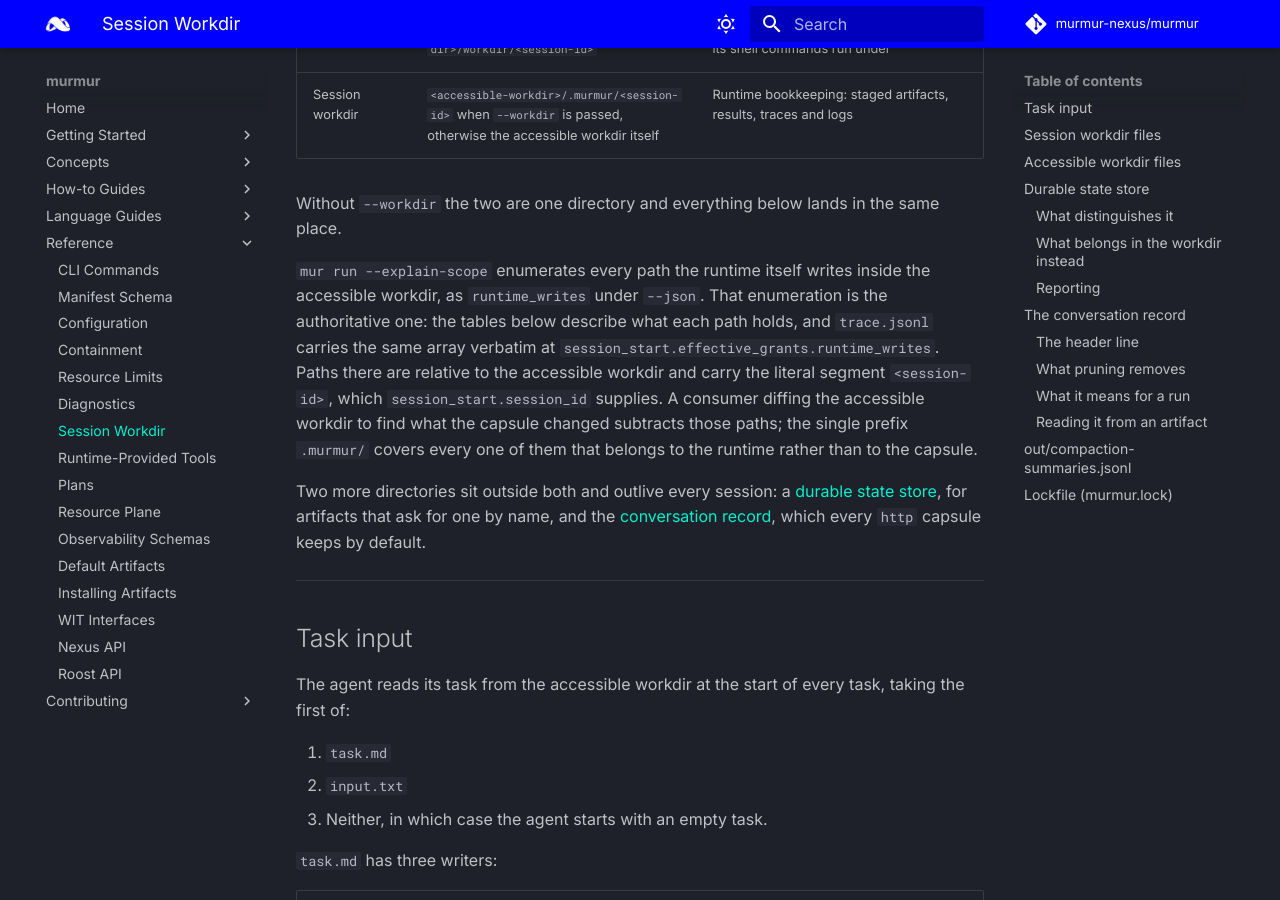
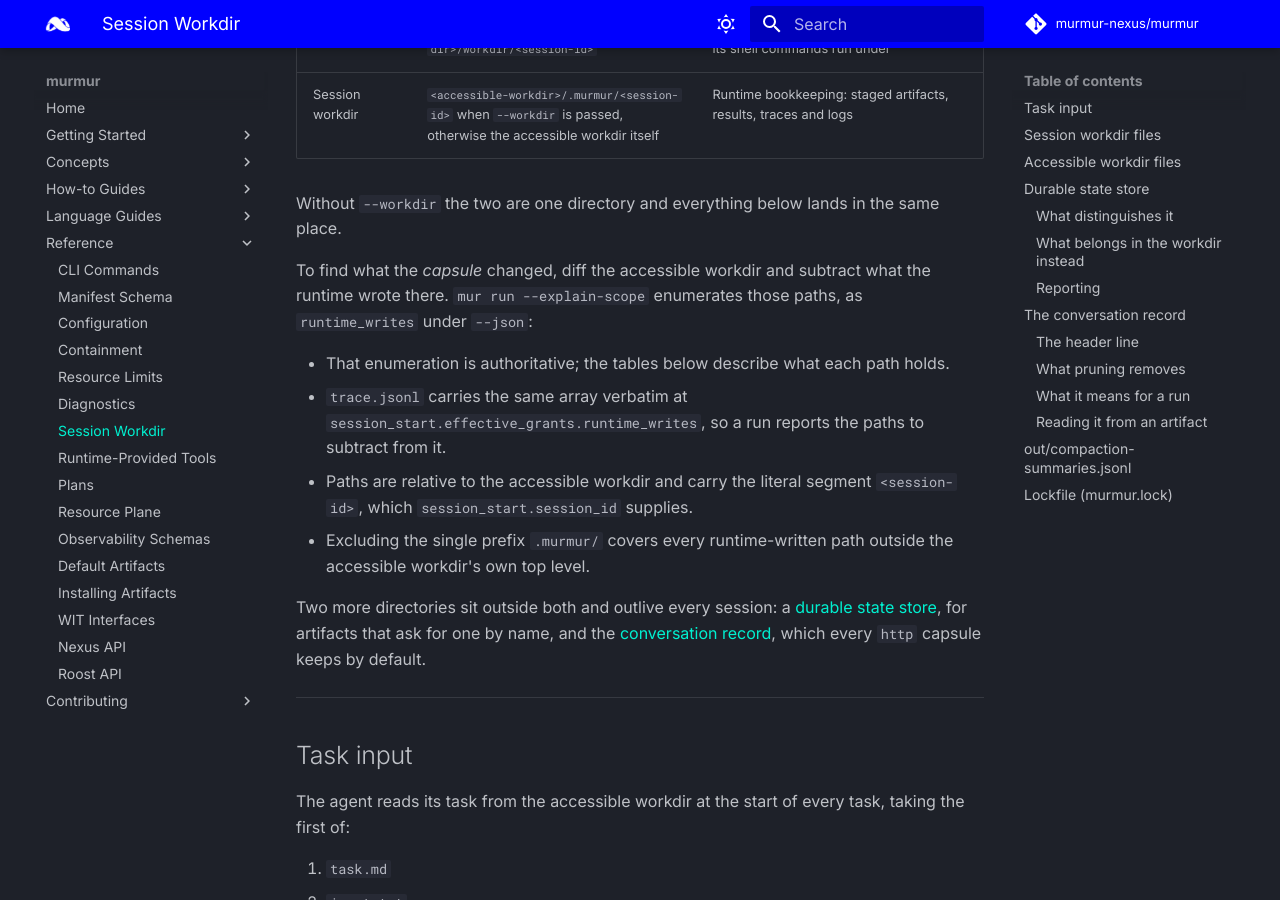
Before and after one commit to murmur-nexus/murmur, an MkDocs documentation site: the page built from docs/content/reference/workdir.md, in a window 1280 px wide and 900 px high, scrolled down 307 px. Built offline with MkDocs 1.6.1 and Material for MkDocs 9.7.7, drawn with Linux system fonts in a browser that asks for light colours; comment, search, counter and statistics services are not loaded.

```diff
--- a/docs/content/reference/workdir.md
+++ b/docs/content/reference/workdir.md
@@ -10,13 +10,16 @@ keeps its bookkeeping in.
 
 Without `--workdir` the two are one directory and everything below lands in the same place.
 
-`mur run --explain-scope` enumerates every path the runtime itself writes inside the accessible
-workdir, as `runtime_writes` under `--json`. That enumeration is the authoritative one: the tables
-below describe what each path holds, and `trace.jsonl` carries the same array verbatim at
-`session_start.effective_grants.runtime_writes`. Paths there are relative to the accessible workdir
-and carry the literal segment `<session-id>`, which `session_start.session_id` supplies. A consumer
-diffing the accessible workdir to find what the capsule changed subtracts those paths; the single
-prefix `.murmur/` covers every one of them that belongs to the runtime rather than to the capsule.
+To find what the *capsule* changed, diff the accessible workdir and subtract what the runtime wrote
+there. `mur run --explain-scope` enumerates those paths, as `runtime_writes` under `--json`:
+
+- That enumeration is authoritative; the tables below describe what each path holds.
+- `trace.jsonl` carries the same array verbatim at `session_start.effective_grants.runtime_writes`,
+  so a run reports the paths to subtract from it.
+- Paths are relative to the accessible workdir and carry the literal segment `<session-id>`, which
+  `session_start.session_id` supplies.
+- Excluding the single prefix `.murmur/` covers every runtime-written path outside the accessible
+  workdir's own top level.
 
 Two more directories sit outside both and outlive every session: a
 [durable state store](#state-store), for artifacts that ask for one by name, and the
```
Also changed, not shown: docs/content/reference/cli.md (+1 -1 lines), docs/content/reference/observability-schemas.md (+1 -1 lines).
